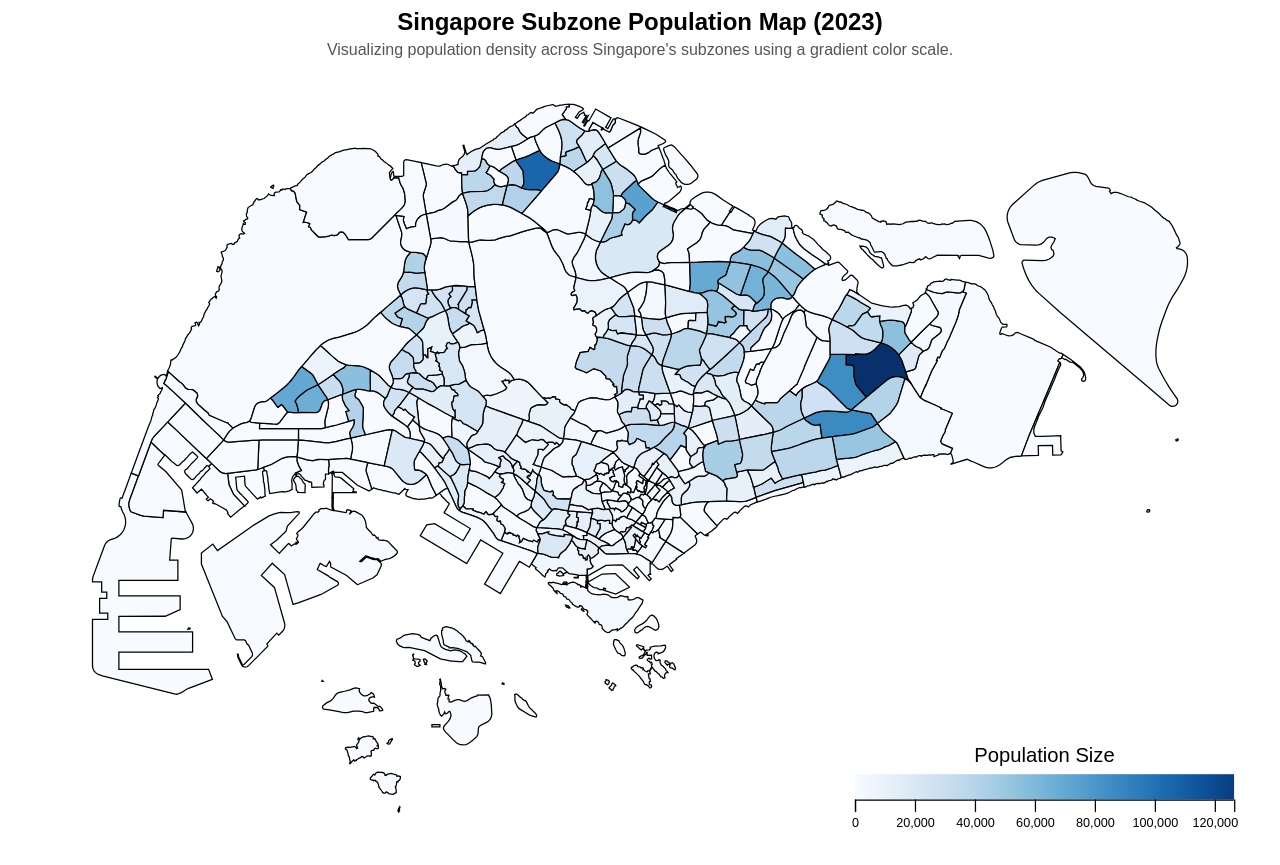
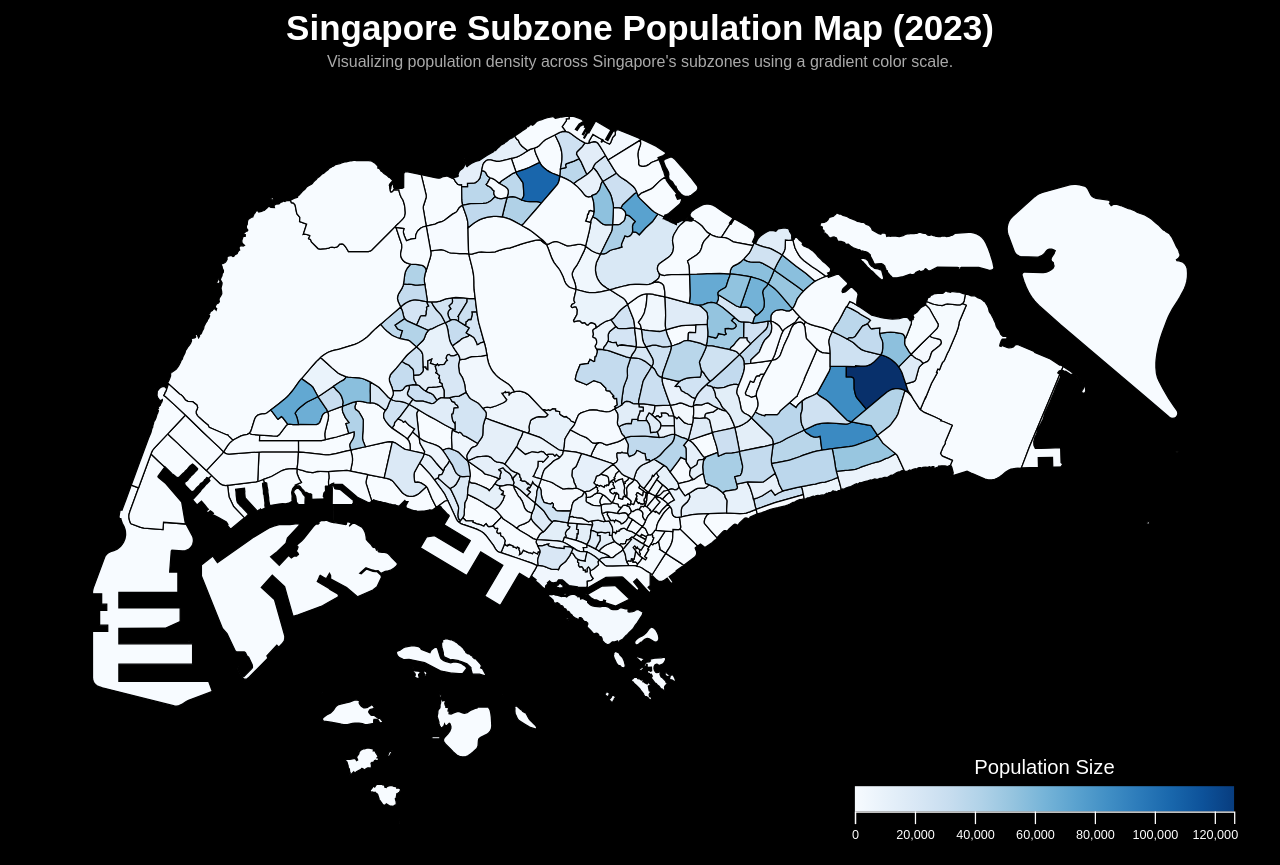
Before and after one commit to yonglin6/HCDIV-4, a plain HTML site: page index.html in a window 1280 px wide. Drawn offline with nearby package versions, Linux system fonts and the light colour scheme.

Commit message:
Update index.html

```diff
--- a/index.html
+++ b/index.html
@@ -5,10 +5,13 @@
   <style>
     body {
       font-family: Arial, sans-serif;
+      background-color: black; /* 设置背景为黑色 */
+      color: white; /* 设置文字颜色为白色 */
     }
     .tooltip {
       position: absolute;
       background-color: white;
+      color: black;
       border: 1px solid black;
       padding: 5px;
       pointer-events: none;
@@ -16,6 +19,7 @@
     .legend {
       font-size: 12px;
       text-anchor: middle;
+      fill: white; /* 图例文字颜色为白色 */
     }
     .header {
       text-align: center;
@@ -23,12 +27,13 @@
     }
     .header h1 {
       margin: 0;
-      font-size: 24px;
+      font-size: 35px; /* 标题字号调整为35px */
+      color: white; /* 标题颜色为白色 */
     }
     .header p {
       margin: 5px 0 0;
       font-size: 16px;
-      color: #555;
+      color: #aaa; /* 说明文字颜色为浅灰色 */
     }
   </style>
 </head>
@@ -151,6 +156,7 @@ Promise.all([d3.json("sgmap.json"), d3.csv("population2023.csv")]).then(data =>
       .attr("x", legendX + legendWidth / 2)
       .attr("y", legendY - 10)
       .attr("text-anchor", "middle")
+      .attr("fill", "white") /* 图例标题为白色 */
       .text("Population Size");
 });
 
```
